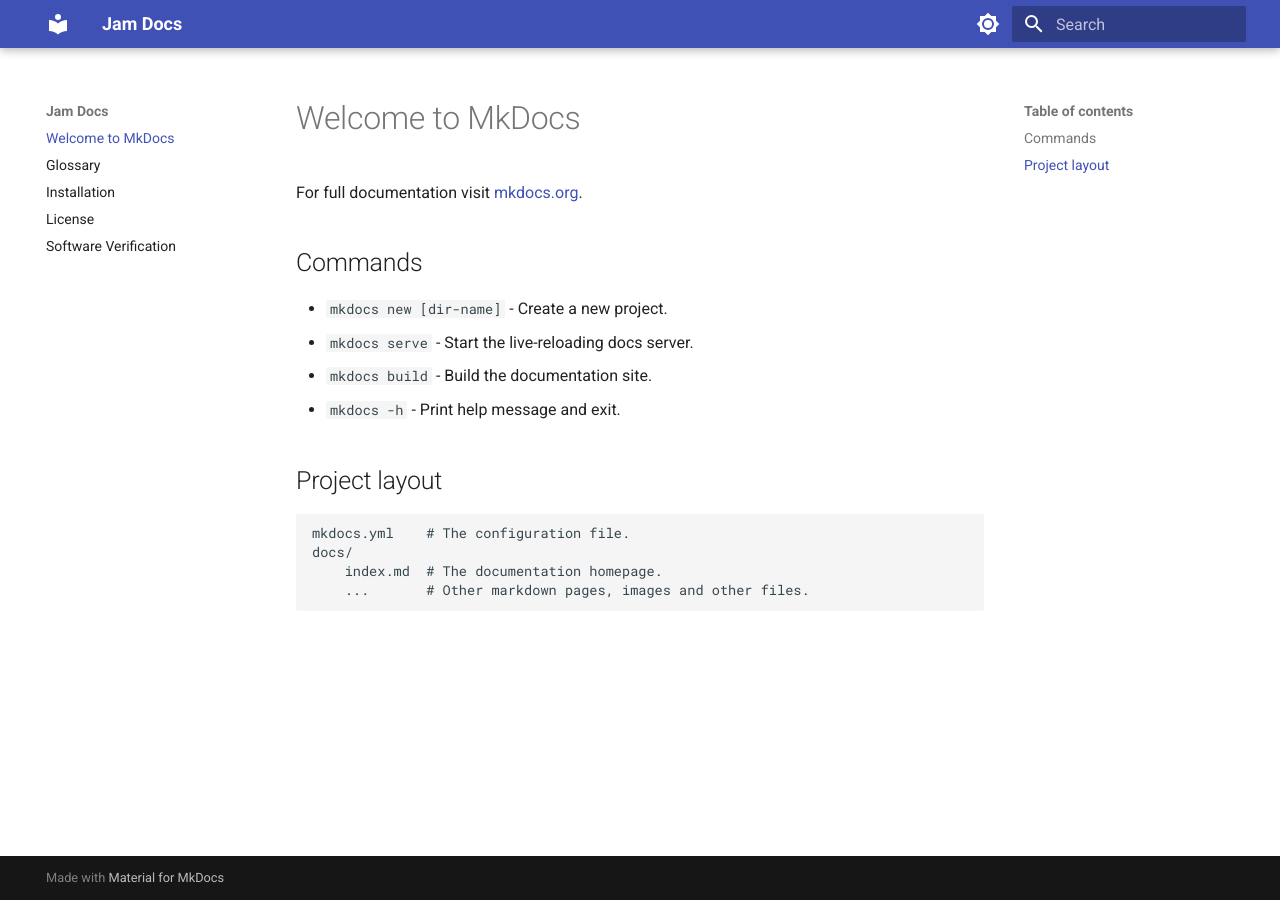
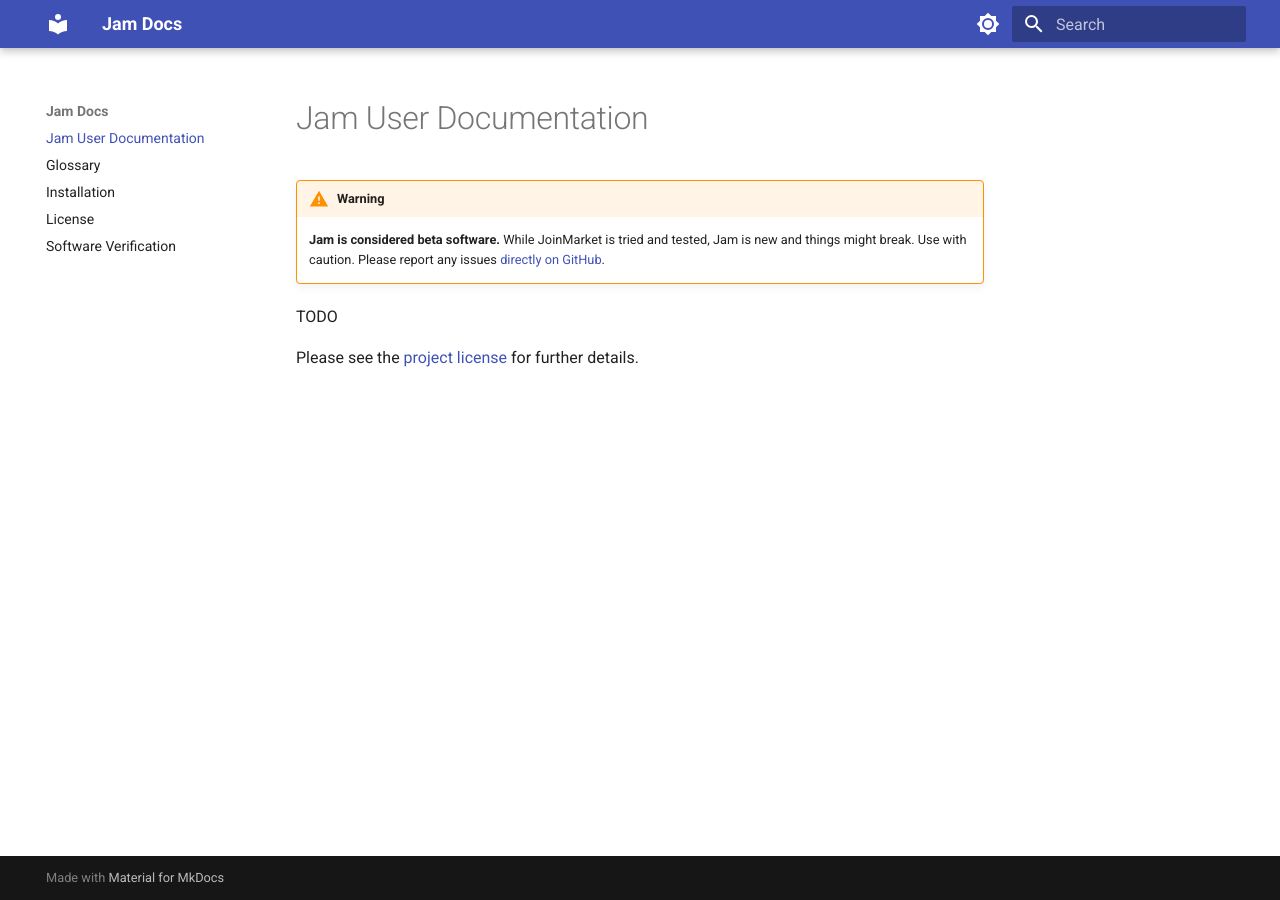
Before and after one commit to joinmarket-webui/jamdocs, an MkDocs documentation site: the page built from docs/index.md, in a window 1280 px wide. Built offline with MkDocs 1.6.1 and Material for MkDocs 9.7.7, drawn with Linux system fonts in a browser that asks for light colours.

Commit message:
feat: add warning

```diff
--- a/docs/index.md
+++ b/docs/index.md
@@ -1,17 +1,9 @@
-# Welcome to MkDocs
+# Jam User Documentation
 
-For full documentation visit [mkdocs.org](https://www.mkdocs.org).
+!!! warning
+    **Jam is considered beta software.** While JoinMarket is tried and tested, Jam is new and things might break. Use with caution. Please report any issues [directly on GitHub](https://github.com/joinmarket-webui/joinmarket-webui/issues/new).
 
-## Commands
 
-* `mkdocs new [dir-name]` - Create a new project.
-* `mkdocs serve` - Start the live-reloading docs server.
-* `mkdocs build` - Build the documentation site.
-* `mkdocs -h` - Print help message and exit.
+TODO
 
-## Project layout
-
-    mkdocs.yml    # The configuration file.
-    docs/
-        index.md  # The documentation homepage.
-        ...       # Other markdown pages, images and other files.
+Please see the [project license](license.md) for further details.
```
